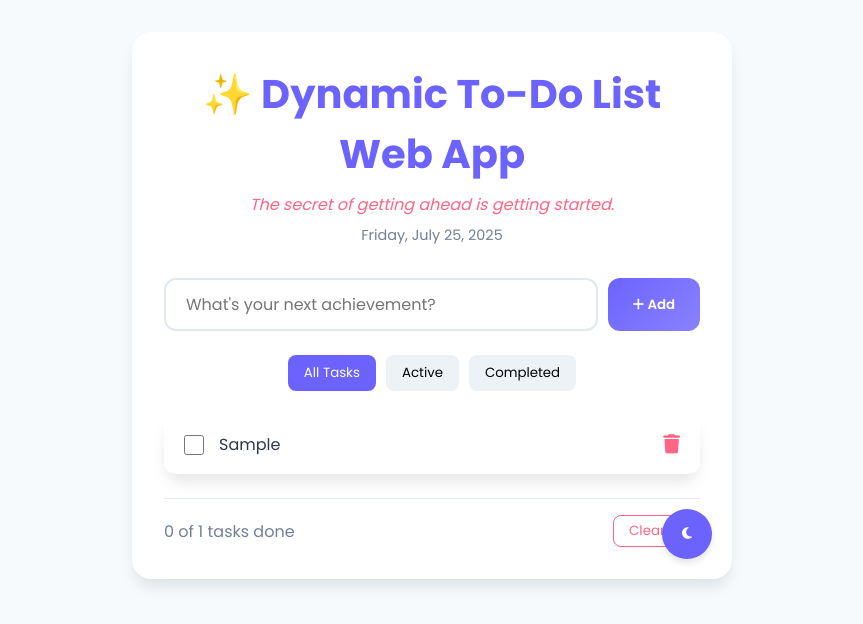
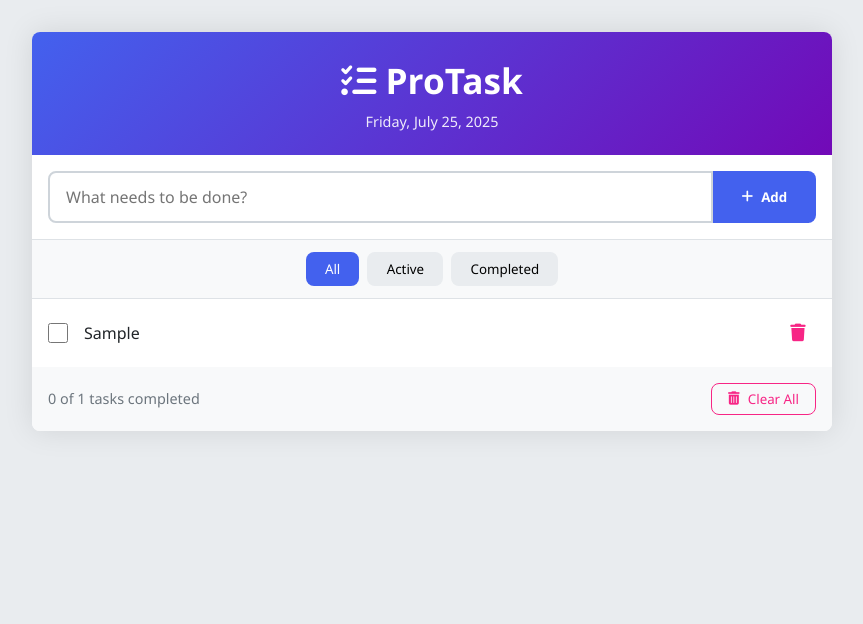
Before and after one commit to Muqadas-g/Dynamic-To-do-list, a plain HTML site: page index.html in a window 1280 px wide. Both pictures are taken after typing "Sample" into the empty fields and a click on the button "Add". Shown: the whole page, without its empty margins (208-1071 px from the left). Drawn offline with Linux system fonts and the light colour scheme.

Commit message:
update a changes in this task

```diff
--- a/index.html
+++ b/index.html
@@ -4,56 +4,41 @@
 <head>
     <meta charset="UTF-8">
     <meta name="viewport" content="width=device-width, initial-scale=1.0">
-    <title>Dynamic To-Do List Web App|To-Do List Web App</title>
+    <title>ProTask - Advanced To-Do List</title>
+    <link rel="stylesheet" href="https://cdnjs.cloudflare.com/ajax/libs/font-awesome/6.4.0/css/all.min.css">
     <link rel="stylesheet" href="style.css">
-    <link rel="stylesheet" href="https://cdnjs.cloudflare.com/ajax/libs/font-awesome/6.4.0/css/all.min.css">
-    <link href="https://fonts.googleapis.com/css2?family=Poppins:wght@300;400;600;700&display=swap" rel="stylesheet">
 </head>
 
 <body>
-    <div class="app-container">
-        <!-- Header with Quote -->
+    <div class="container">
         <header>
-            <h1><span>✨</span> Dynamic To-Do List Web App</h1>
-            <p id="daily-quote">"Productivity is never an accident."</p>
-            <p id="current-date">Monday, July 25, 2025</p>
+            <h1><i class="fas fa-tasks"></i> ProTask</h1>
+            <p id="date-display"></p>
         </header>
 
-        <!-- Input Section -->
-        <div class="input-section">
-            <input type="text" id="task-input" placeholder="What's your next achievement?" autocomplete="off">
-            <button id="add-task-btn">
-                <i class="fas fa-plus"></i> Add
-            </button>
+        <div class="input-group">
+            <input type="text" id="task-input" placeholder="What needs to be done?" autocomplete="off">
+            <button id="add-btn"><i class="fas fa-plus"></i> Add</button>
         </div>
 
-        <!-- Task Filters -->
-        <div class="task-filters">
-            <button class="filter-btn active" data-filter="all">All Tasks</button>
+        <div class="filters">
+            <button class="filter-btn active" data-filter="all">All</button>
             <button class="filter-btn" data-filter="active">Active</button>
             <button class="filter-btn" data-filter="completed">Completed</button>
         </div>
 
-        <!-- Task List -->
         <ul id="task-list"></ul>
 
-        <!-- Stats & Clear All -->
         <div class="task-stats">
             <span id="tasks-count">0 tasks</span>
-            <button id="clear-all-btn">Clear All</button>
+            <button id="clear-all"><i class="fas fa-trash-alt"></i> Clear All</button>
         </div>
-
-        <!-- Dark Mode Toggle -->
-        <button id="dark-mode-toggle">
-            <i class="fas fa-moon"></i>
-        </button>
     </div>
 
-    <!-- Sound Effects (optional) -->
-    <audio id="add-sound" src="https://assets.mixkit.co/sfx/preview/mixkit-positive-interface-beep-221.mp3"></audio>
-    <audio id="delete-sound" src="https://assets.mixkit.co/sfx/preview/mixkit-arcade-game-jump-coin-216.mp3"></audio>
-    <audio id="complete-sound"
-        src="https://assets.mixkit.co/sfx/preview/mixkit-unlock-game-notification-253.mp3"></audio>
+    <!-- Sound Effects -->
+    <audio id="add-sound" src="assets/sounds/add.mp3" preload="auto"></audio>
+    <audio id="delete-sound" src="assets/sounds/delete.mp3" preload="auto"></audio>
+    <audio id="complete-sound" src="assets/sounds/complete.mp3" preload="auto"></audio>
 
     <script src="script.js"></script>
 </body>
--- a/script.js
+++ b/script.js
@@ -1,74 +1,73 @@
 document.addEventListener('DOMContentLoaded', function () {
     // DOM Elements
     const taskInput = document.getElementById('task-input');
-    const addBtn = document.getElementById('add-task-btn');
+    const addBtn = document.getElementById('add-btn');
     const taskList = document.getElementById('task-list');
     const filterBtns = document.querySelectorAll('.filter-btn');
-    const clearAllBtn = document.getElementById('clear-all-btn');
+    const clearAllBtn = document.getElementById('clear-all');
     const tasksCount = document.getElementById('tasks-count');
-    const darkModeToggle = document.getElementById('dark-mode-toggle');
-    const dailyQuote = document.getElementById('daily-quote');
-    const currentDate = document.getElementById('current-date');
+    const dateDisplay = document.getElementById('date-display');
 
-    // Motivational Quotes
-    const quotes = [
-        "Productivity is never an accident.",
-        "Small steps every day lead to big results.",
-        "Done is better than perfect.",
-        "Stay focused and never give up.",
-        "The secret of getting ahead is getting started."
-    ];
+    // Sound Elements
+    const addSound = document.getElementById('add-sound');
+    const deleteSound = document.getElementById('delete-sound');
+    const completeSound = document.getElementById('complete-sound');
 
-    // Set random quote
-    dailyQuote.textContent = quotes[Math.floor(Math.random() * quotes.length)];
+    // Current filter
+    let currentFilter = 'all';
 
     // Set current date
     const options = { weekday: 'long', year: 'numeric', month: 'long', day: 'numeric' };
-    currentDate.textContent = new Date().toLocaleDateString('en-US', options);
-
-    // Dark Mode Toggle
-    darkModeToggle.addEventListener('click', () => {
-        document.body.classList.toggle('dark-mode');
-        darkModeToggle.innerHTML = document.body.classList.contains('dark-mode')
-            ? '<i class="fas fa-sun"></i>'
-            : '<i class="fas fa-moon"></i>';
-    });
+    dateDisplay.textContent = new Date().toLocaleDateString('en-US', options);
 
     // Load tasks from localStorage
     loadTasks();
 
-    // Add Task
+    // Event Listeners
     addBtn.addEventListener('click', addTask);
-    taskInput.addEventListener('keypress', (e) => {
+    taskInput.addEventListener('keypress', function (e) {
         if (e.key === 'Enter') addTask();
     });
 
-    // Clear All Tasks
-    clearAllBtn.addEventListener('click', () => {
-        if (taskList.children.length > 0 && confirm('Clear all tasks?')) {
-            taskList.innerHTML = '';
-            localStorage.removeItem('tasks');
-            updateTaskCount();
+    clearAllBtn.addEventListener('click', clearAllTasks);
+
+    // Event delegation for task list
+    taskList.addEventListener('click', function (e) {
+        // Check if click was on checkbox
+        if (e.target.classList.contains('task-checkbox')) {
+            toggleTask(e);
+        }
+        // Check if click was on delete button
+        else if (e.target.closest('.delete-btn')) {
+            deleteTask(e);
         }
     });
 
-    // Filter Tasks
+    // Filter buttons
     filterBtns.forEach(btn => {
-        btn.addEventListener('click', () => {
+        btn.addEventListener('click', function () {
             filterBtns.forEach(b => b.classList.remove('active'));
-            btn.classList.add('active');
-            filterTasks(btn.dataset.filter);
+            this.classList.add('active');
+            currentFilter = this.dataset.filter;
+            filterTasks();
         });
     });
 
     // Add a new task
     function addTask() {
         const taskText = taskInput.value.trim();
-        if (!taskText) return;
+        if (!taskText) {
+            // Show error animation
+            taskInput.classList.add('error');
+            setTimeout(() => taskInput.classList.remove('error'), 1000);
+            return;
+        }
 
-        // Play sound
-        document.getElementById('add-sound').play();
+        // Play add sound
+        addSound.currentTime = 0;
+        addSound.play();
 
+        // Create task object
         const task = {
             id: Date.now(),
             text: taskText,
@@ -76,8 +75,15 @@ document.addEventListener('DOMContentLoaded', function () {
             createdAt: new Date().toISOString()
         };
 
+        // Add to DOM
         addTaskToDOM(task);
-        saveTask(task);
+
+        // Add to localStorage
+        const tasks = getTasks();
+        tasks.push(task);
+        saveTasks(tasks);
+
+        // Clear input and update count
         taskInput.value = '';
         updateTaskCount();
     }
@@ -94,9 +100,6 @@ document.addEventListener('DOMContentLoaded', function () {
             <button class="delete-btn"><i class="fas fa-trash"></i></button>
         `;
 
-        li.querySelector('.task-checkbox').addEventListener('change', toggleTask);
-        li.querySelector('.delete-btn').addEventListener('click', deleteTask);
-
         if (task.completed) li.classList.add('completed');
 
         taskList.appendChild(li);
@@ -106,13 +109,19 @@ document.addEventListener('DOMContentLoaded', function () {
     function toggleTask(e) {
         const taskId = parseInt(e.target.closest('.task-item').dataset.id);
         const tasks = getTasks();
-        const task = tasks.find(t => t.id === taskId);
+        const taskIndex = tasks.findIndex(task => task.id === taskId);
 
-        if (task) {
-            task.completed = e.target.checked;
-            localStorage.setItem('tasks', JSON.stringify(tasks));
+        if (taskIndex !== -1) {
+            tasks[taskIndex].completed = e.target.checked;
+            saveTasks(tasks);
+
+            // Play complete sound
+            completeSound.currentTime = 0;
+            completeSound.play();
+
+            // Update DOM
             e.target.closest('.task-item').classList.toggle('completed');
-            document.getElementById('complete-sound').play();
+            filterTasks();
             updateTaskCount();
         }
     }
@@ -121,20 +130,48 @@ document.addEventListener('DOMContentLoaded', function () {
     function deleteTask(e) {
         const taskId = parseInt(e.target.closest('.task-item').dataset.id);
         const tasks = getTasks().filter(task => task.id !== taskId);
+        saveTasks(tasks);
 
-        localStorage.setItem('tasks', JSON.stringify(tasks));
-        e.target.closest('.task-item').classList.add('fade-out');
+        // Play delete sound
+        deleteSound.currentTime = 0;
+        deleteSound.play();
+
+        // Animate removal
+        const taskItem = e.target.closest('.task-item');
+        taskItem.style.transform = 'translateX(100%)';
+        taskItem.style.opacity = '0';
 
         setTimeout(() => {
-            e.target.closest('.task-item').remove();
+            taskItem.remove();
             updateTaskCount();
         }, 300);
+    }
 
-        document.getElementById('delete-sound').play();
+    // Clear all tasks
+    function clearAllTasks() {
+        if (taskList.children.length === 0) return;
+
+        if (confirm('Are you sure you want to delete all tasks?')) {
+            // Animate removal of all tasks
+            const items = document.querySelectorAll('.task-item');
+            items.forEach((item, index) => {
+                setTimeout(() => {
+                    item.style.transform = 'translateX(100%)';
+                    item.style.opacity = '0';
+                    setTimeout(() => item.remove(), 300);
+                }, index * 100);
+            });
+
+            // Clear localStorage
+            localStorage.removeItem('tasks');
+
+            // Update count after animations complete
+            setTimeout(updateTaskCount, items.length * 100 + 300);
+        }
     }
 
     // Filter tasks
-    function filterTasks(filter) {
+    function filterTasks() {
         const tasks = getTasks();
         const taskItems = document.querySelectorAll('.task-item');
 
@@ -142,7 +179,7 @@ document.addEventListener('DOMContentLoaded', function () {
             const taskId = parseInt(item.dataset.id);
             const task = tasks.find(t => t.id === taskId);
 
-            switch (filter) {
+            switch (currentFilter) {
                 case 'all':
                     item.style.display = 'flex';
                     break;
@@ -156,13 +193,13 @@ document.addEventListener('DOMContentLoaded', function () {
         });
     }
 
-    // Update task counter
+    // Update task count
     function updateTaskCount() {
         const tasks = getTasks();
-        const total = tasks.length;
-        const completed = tasks.filter(task => task.completed).length;
+        const totalTasks = tasks.length;
+        const completedTasks = tasks.filter(task => task.completed).length;
 
-        tasksCount.textContent = `${completed} of ${total} tasks done`;
+        tasksCount.textContent = `${completedTasks} of ${totalTasks} tasks completed`;
     }
 
     // Load tasks from localStorage
@@ -170,6 +207,7 @@ document.addEventListener('DOMContentLoaded', function () {
         const tasks = getTasks();
         tasks.forEach(task => addTaskToDOM(task));
         updateTaskCount();
+        filterTasks();
     }
 
     // Get tasks from localStorage
@@ -177,10 +215,8 @@ document.addEventListener('DOMContentLoaded', function () {
         return JSON.parse(localStorage.getItem('tasks')) || [];
     }
 
-    // Save task to localStorage
-    function saveTask(task) {
-        const tasks = getTasks();
-        tasks.push(task);
+    // Save tasks to localStorage
+    function saveTasks(tasks) {
         localStorage.setItem('tasks', JSON.stringify(tasks));
     }
 });
--- a/style.css
+++ b/style.css
@@ -1,240 +1,212 @@
 :root {
-    --primary-color: #6C63FF;
-    --secondary-color: #FF6584;
-    --text-color: #2D3748;
-    --light-bg: #F7FAFC;
-    --dark-bg: #1A202C;
-    --card-shadow: 0 10px 15px -3px rgba(0, 0, 0, 0.1);
+    --primary: #4361ee;
+    --secondary: #7209b7;
+    --danger: #f72585;
+    --success: #4cc9f0;
+    --dark: #212529;
+    --light: #f8f9fa;
+    --gray: #6c757d;
+    --border-radius: 8px;
     --transition: all 0.3s ease;
-}
-
-/* Dark Mode Variables */
-.dark-mode {
-    --text-color: #E2E8F0;
-    --light-bg: #1A202C;
-    --dark-bg: #F7FAFC;
 }
 
 * {
     margin: 0;
     padding: 0;
     box-sizing: border-box;
-    font-family: 'Poppins', sans-serif;
+    font-family: 'Segoe UI', Tahoma, Geneva, Verdana, sans-serif;
 }
 
 body {
-    background-color: var(--light-bg);
-    color: var(--text-color);
-    transition: var(--transition);
+    background-color: #e9ecef;
+    color: var(--dark);
     min-height: 100vh;
     padding: 2rem;
 }
 
-.app-container {
-    max-width: 600px;
+.container {
+    max-width: 800px;
     margin: 0 auto;
-    background: rgba(255, 255, 255, 0.9);
-    backdrop-filter: blur(10px);
-    border-radius: 20px;
-    padding: 2rem;
-    box-shadow: var(--card-shadow);
-    animation: fadeIn 0.8s ease-out;
-}
-
-.dark-mode .app-container {
-    background: rgba(26, 32, 44, 0.9);
+    background: white;
+    border-radius: var(--border-radius);
+    box-shadow: 0 0 30px rgba(0, 0, 0, 0.1);
+    overflow: hidden;
 }
 
 header {
+    background: linear-gradient(135deg, var(--primary), var(--secondary));
+    color: white;
+    padding: 1.5rem;
     text-align: center;
-    margin-bottom: 2rem;
 }
 
 header h1 {
-    font-size: 2.5rem;
-    color: var(--primary-color);
+    font-size: 2.2rem;
     margin-bottom: 0.5rem;
 }
 
-#daily-quote {
-    font-style: italic;
-    color: var(--secondary-color);
-    margin-bottom: 0.5rem;
-}
-
-#current-date {
-    color: #718096;
+#date-display {
+    opacity: 0.9;
     font-size: 0.9rem;
 }
 
-.input-section {
+.input-group {
     display: flex;
-    gap: 10px;
-    margin-bottom: 1.5rem;
+    padding: 1rem;
+    border-bottom: 1px solid #dee2e6;
 }
 
 #task-input {
     flex: 1;
-    padding: 12px 20px;
-    border: 2px solid #E2E8F0;
-    border-radius: 12px;
+    padding: 0.8rem 1rem;
+    border: 2px solid #ced4da;
+    border-radius: var(--border-radius) 0 0 var(--border-radius);
     font-size: 1rem;
     transition: var(--transition);
-    background: rgba(255, 255, 255, 0.8);
 }
 
 #task-input:focus {
     outline: none;
-    border-color: var(--primary-color);
-    box-shadow: 0 0 0 3px rgba(108, 99, 255, 0.2);
+    border-color: var(--primary);
+    box-shadow: 0 0 0 3px rgba(67, 97, 238, 0.2);
 }
 
-#add-task-btn {
-    background: linear-gradient(135deg, var(--primary-color), #8A82FF);
+#add-btn {
+    background: var(--primary);
     color: white;
     border: none;
-    padding: 12px 25px;
-    border-radius: 12px;
+    padding: 0 1.8rem;
+    border-radius: 0 var(--border-radius) var(--border-radius) 0;
     cursor: pointer;
     font-weight: 600;
     transition: var(--transition);
+    display: flex;
+    align-items: center;
+    gap: 0.5rem;
 }
 
-#add-task-btn:hover {
-    transform: translateY(-2px);
-    box-shadow: 0 4px 6px rgba(0, 0, 0, 0.1);
+#add-btn:hover {
+    background: #3a56d4;
 }
 
-.task-filters {
+.filters {
     display: flex;
     justify-content: center;
-    gap: 10px;
-    margin-bottom: 1.5rem;
+    gap: 0.5rem;
+    padding: 0.75rem;
+    background: #f8f9fa;
+    border-bottom: 1px solid #dee2e6;
 }
 
 .filter-btn {
-    padding: 8px 16px;
+    padding: 0.5rem 1.2rem;
     border: none;
-    background: #EDF2F7;
-    border-radius: 8px;
+    border-radius: var(--border-radius);
+    background: #e9ecef;
     cursor: pointer;
+    font-weight: 500;
     transition: var(--transition);
-    font-weight: 500;
 }
 
 .filter-btn.active {
-    background: var(--primary-color);
+    background: var(--primary);
     color: white;
 }
 
 #task-list {
     list-style: none;
-    margin-bottom: 1.5rem;
 }
 
 .task-item {
     display: flex;
     align-items: center;
-    padding: 15px 20px;
-    background: white;
-    border-radius: 12px;
-    margin-bottom: 10px;
-    box-shadow: var(--card-shadow);
+    padding: 1rem;
+    border-bottom: 1px solid #dee2e6;
+    animation: fadeIn 0.4s;
     transition: var(--transition);
-    animation: slideIn 0.5s ease-out;
-    transform-origin: top;
 }
 
-.dark-mode .task-item {
-    background: #2D3748;
+.task-item:last-child {
+    border-bottom: none;
 }
 
 .task-item:hover {
-    transform: translateY(-3px);
-    box-shadow: 0 10px 20px rgba(0, 0, 0, 0.1);
+    background: #f8f9fa;
+}
+
+.task-checkbox {
+    width: 20px;
+    height: 20px;
+    margin-right: 1rem;
+    cursor: pointer;
+    accent-color: var(--primary);
 }
 
 .task-text {
     flex: 1;
-    margin: 0 15px;
+    margin-right: 1rem;
     word-break: break-word;
 }
 
 .task-item.completed .task-text {
     text-decoration: line-through;
-    color: #A0AEC0;
-}
-
-.task-checkbox {
-    width: 20px;
-    height: 20px;
-    cursor: pointer;
+    color: var(--gray);
+    opacity: 0.8;
 }
 
 .delete-btn {
     background: none;
     border: none;
-    color: #FF6584;
+    color: var(--danger);
     cursor: pointer;
-    font-size: 1.2rem;
+    font-size: 1.1rem;
+    width: 36px;
+    height: 36px;
+    border-radius: 50%;
+    display: flex;
+    align-items: center;
+    justify-content: center;
     transition: var(--transition);
 }
 
 .delete-btn:hover {
-    transform: scale(1.2);
+    background: rgba(247, 37, 133, 0.1);
 }
 
 .task-stats {
     display: flex;
     justify-content: space-between;
     align-items: center;
-    padding-top: 1rem;
-    border-top: 1px solid #E2E8F0;
-    color: #718096;
+    padding: 1rem;
+    background: #f8f9fa;
+    color: var(--gray);
+    font-size: 0.9rem;
 }
 
-#clear-all-btn {
+#clear-all {
     background: none;
-    border: 1px solid #FF6584;
-    color: #FF6584;
-    padding: 5px 15px;
-    border-radius: 8px;
+    border: 1px solid var(--danger);
+    color: var(--danger);
+    padding: 0.4rem 1rem;
+    border-radius: var(--border-radius);
     cursor: pointer;
+    font-weight: 500;
     transition: var(--transition);
+    display: flex;
+    align-items: center;
+    gap: 0.5rem;
 }
 
-#clear-all-btn:hover {
-    background: #FF6584;
+#clear-all:hover {
+    background: var(--danger);
     color: white;
-}
-
-#dark-mode-toggle {
-    position: fixed;
-    bottom: 20px;
-    right: 20px;
-    width: 50px;
-    height: 50px;
-    border-radius: 50%;
-    background: var(--primary-color);
-    color: white;
-    border: none;
-    cursor: pointer;
-    display: flex;
-    align-items: center;
-    justify-content: center;
-    box-shadow: 0 4px 6px rgba(0, 0, 0, 0.1);
-    transition: var(--transition);
-}
-
-#dark-mode-toggle:hover {
-    transform: scale(1.1);
 }
 
 /* Animations */
 @keyframes fadeIn {
     from {
         opacity: 0;
-        transform: translateY(-20px);
+        transform: translateY(10px);
     }
 
     to {
@@ -243,16 +215,20 @@ header h1 {
     }
 }
 
-@keyframes slideIn {
-    from {
-        opacity: 0;
-        transform: translateX(-20px);
+@keyframes bounce {
+
+    0%,
+    100% {
+        transform: translateY(0);
     }
 
-    to {
-        opacity: 1;
-        transform: translateX(0);
+    50% {
+        transform: translateY(-5px);
     }
+}
+
+.task-item.completed {
+    animation: bounce 0.5s;
 }
 
 /* Responsive Design */
@@ -261,15 +237,23 @@ header h1 {
         padding: 1rem;
     }
 
-    .app-container {
-        padding: 1.5rem;
+    .container {
+        border-radius: 0;
     }
 
-    .input-section {
+    .input-group {
         flex-direction: column;
+        gap: 0.5rem;
     }
 
-    #add-task-btn {
+    #task-input,
+    #add-btn {
+        border-radius: var(--border-radius);
         width: 100%;
     }
+
+    #add-btn {
+        justify-content: center;
+        padding: 0.8rem;
+    }
 }
```
Also changed, not shown: pic 1.jpg (added), 1 other file.
